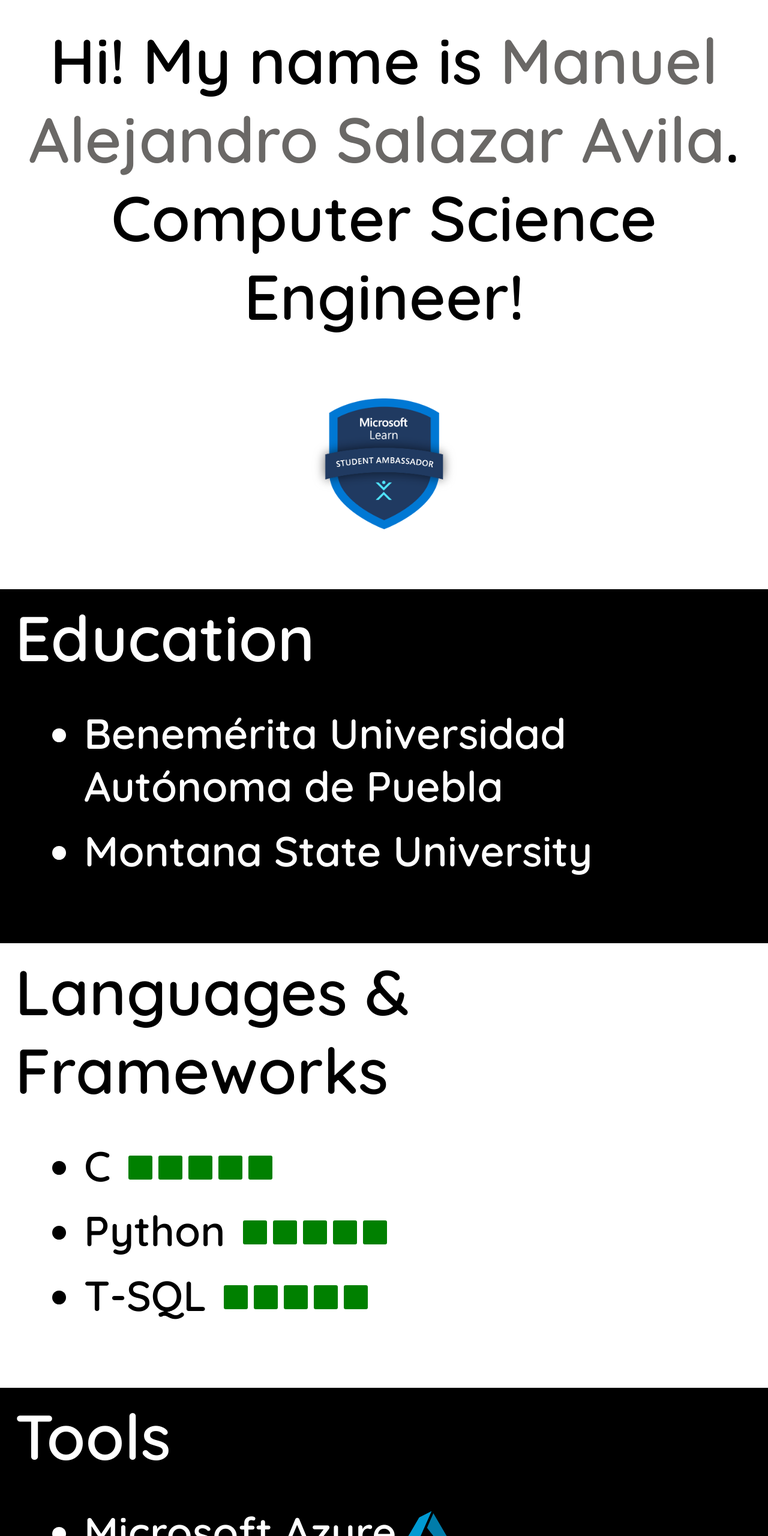
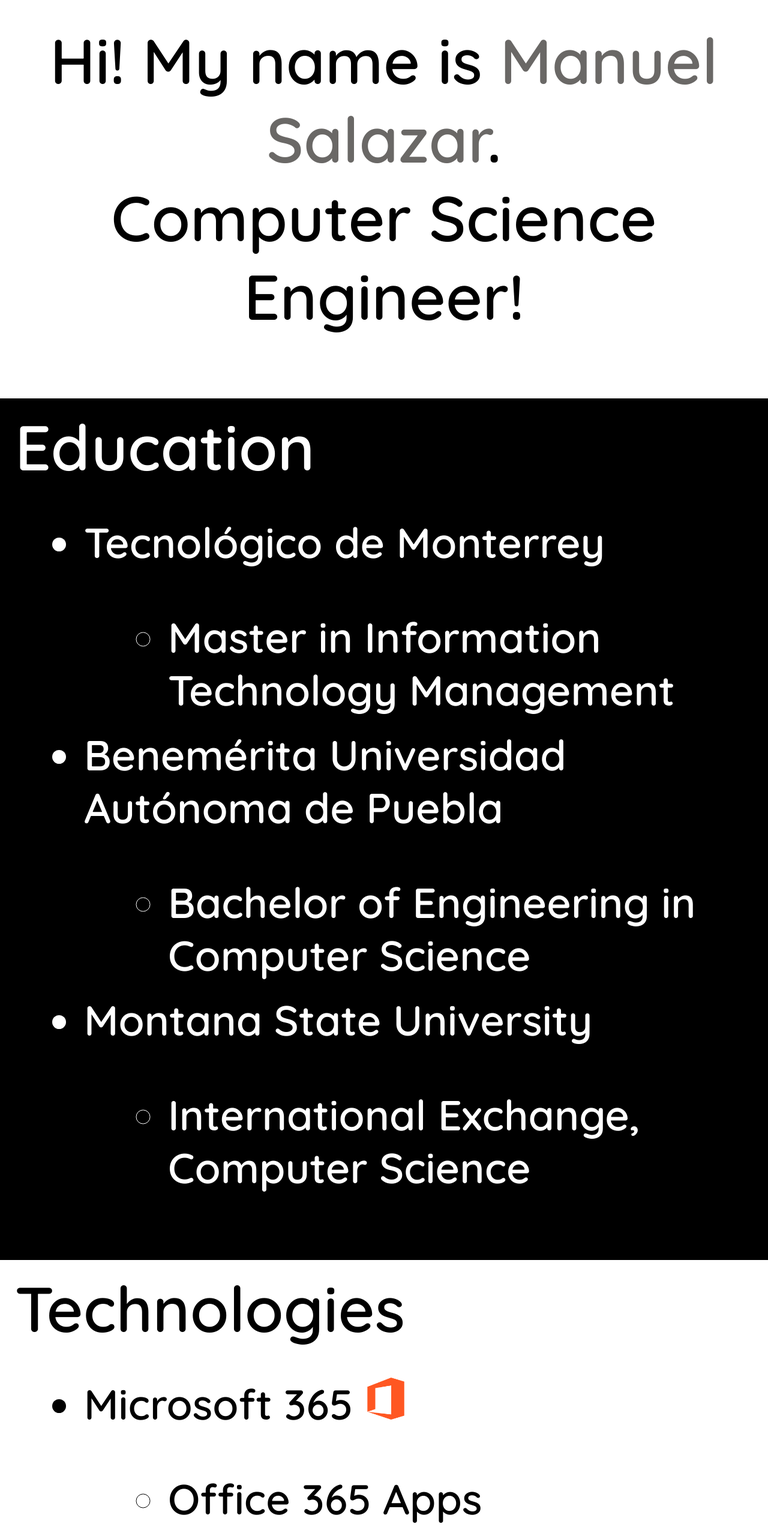
Before and after one commit to msalazar97/msalazar97.github.io, a plain HTML site: page index.html in a window 1280 px wide. Shown: the top 2560 px of the page at 60% size. Drawn offline with nearby package versions, Linux system fonts and the light colour scheme.

Commit message:
Update index.html

```diff
--- a/index.html
+++ b/index.html
@@ -13,36 +13,54 @@
         <div class="container">
 
             <div data-aos="fade-zoom-in" class="white">
-                <h3 id="about">Hi! My name is <a class="linked" href="https://www.linkedin.com/in/manuel-alejandro-salazar-avila/" target="_blank">Manuel Alejandro Salazar Avila</a>.</br>Computer Science Engineer!</h3>
-            </div>
-
-            <div data-aos="fade-zoom-in" class="white">
-                <a href="https://studentambassadors.microsoft.com/en-US/profile/87754" target="_blank"><img id="mlsa" src="images/mlsa.png"></a>
+                <h3 id="about">Hi! My name is <a class="linked" href="https://www.linkedin.com/in/manuel-alejandro-salazar-avila/" target="_blank">Manuel Salazar</a>.</br>Computer Science Engineer!</h3>
             </div>
 
             <div data-aos="fade-zoom-in" class="black">
                 <h3 class="title">Education</h3>
                 <ul>
+                    <li>Tecnológico de Monterrey</li>
+                        <ul>
+                            <li>Master in Information Technology Management</li>
+                        </ul>
                     <li>Benemérita Universidad Autónoma de Puebla</li>
+                        <ul>
+                            <li>Bachelor of Engineering in Computer Science</li>
+                        </ul>
                     <li>Montana State University</li>
+                        <ul>
+                            <li>International Exchange, Computer Science</li>
+                        </ul>
                 </ul>
             </div>
 
             <div data-aos="fade-zoom-in" class="white">
-                <h3 class="title">Languages & Frameworks</h3>
+                <h3 class="title">Technologies</h3>
                 <ul>
-                    <li>C <div data-aos="fade-left" class="level five"></div><div data-aos="fade-left" class="level five"></div><div data-aos="fade-left" class="level five"></div><div data-aos="fade-left" class="level five"></div><div data-aos="fade-left" class="level five"></div></li>
-                    <li>Python <div data-aos="fade-left" class="level five"></div><div data-aos="fade-left" class="level five"></div><div data-aos="fade-left" class="level five"></div><div data-aos="fade-left" class="level five"></div><div data-aos="fade-left" class="level five"></div></li>
-                    <li>T-SQL <div data-aos="fade-left" class="level five"></div><div data-aos="fade-left" class="level five"></div><div data-aos="fade-left" class="level five"></div><div data-aos="fade-left" class="level five"></div><div data-aos="fade-left" class="level five"></div></li>
+                    <li>Microsoft 365 <img data-aos="fade-left" class="icon" src="images/office.png"></li>
+                        <ul>
+                            <li>Office 365 Apps</li>
+                            <li>Microsoft Teams</li>
+                            <li>SharePoint Online</li>
+                            <li>OneDrive for Business</li>
+                            <li>Exchange Online</li>
+                            <li>Defender for Office 365</li>
+                        </ul>
+                    <li>Microsoft Azure <img data-aos="fade-left" class="icon" src="images/azure.png"></li>
+                        <ul>
+                            <li>Azure Active Directory</li>
+                            <li>Azure Function</li>
+                            <li>Azure Logic Apps</li>
+                            <li>Azure Automation Accounts</li>
+                        </ul>
                 </ul>
             </div>
 
             <div data-aos="fade-zoom-in" class="black">
-                <h3 class="title">Tools</h3>
+                <h3 class="title">Programming Languages</h3>
                 <ul>
-                    <li>Microsoft Azure <img data-aos="fade-left" class="icon" src="images/azure.png"></li>
-                    <li>Microsoft 365 <img data-aos="fade-left" class="icon" src="images/office.png"></li>
-                    <li>Git/GitHub <img data-aos="fade-left" class="icon" src="images/git.png"></li>
+                    <li>C <div data-aos="fade-left" class="level five"></div><div data-aos="fade-left" class="level five"></div><div data-aos="fade-left" class="level five"></div><div data-aos="fade-left" class="level five"></div><div data-aos="fade-left" class="level five"></div></li>
+                    <li>Python <div data-aos="fade-left" class="level five"></div><div data-aos="fade-left" class="level five"></div><div data-aos="fade-left" class="level five"></div><div data-aos="fade-left" class="level five"></div><div data-aos="fade-left" class="level five"></div></li>
                 </ul>
             </div>
 
@@ -86,7 +104,7 @@
 
             <div id="footer">
                 <div class="me">
-                    <p>Webpage Made by Manuel Salazar Avila</p>
+                    <p>Webpage Made by Manuel Salazar</p>
                 </div>
                 <div class="credit">
                     <div>Icons made by <a href="https://www.flaticon.com/authors/becris" title="Becris" target="_blank">Becris</a> from <a href="https://www.flaticon.com/" title="Flaticon" target="_blank">www.flaticon.com</a></div>
```
